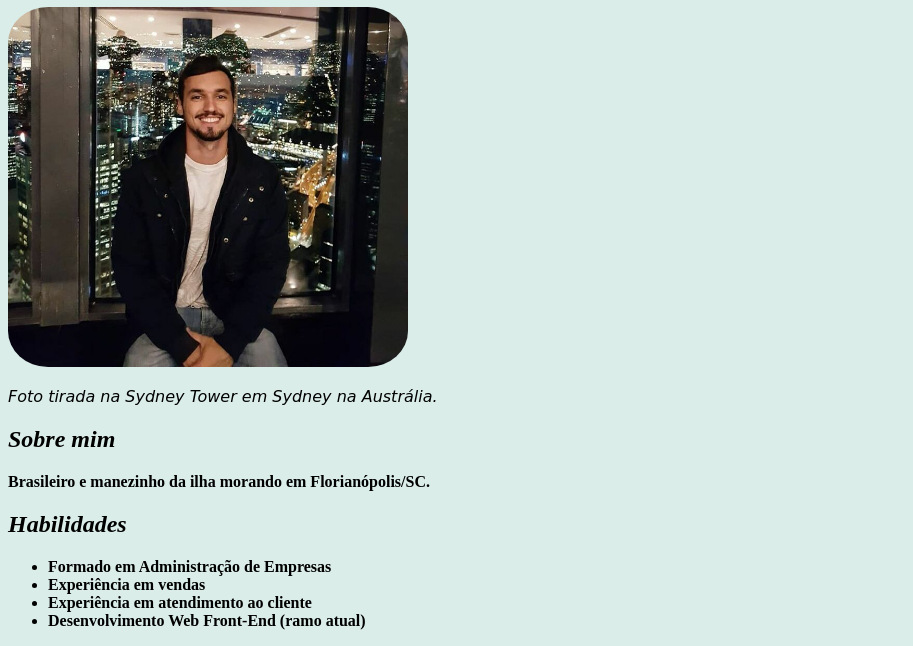
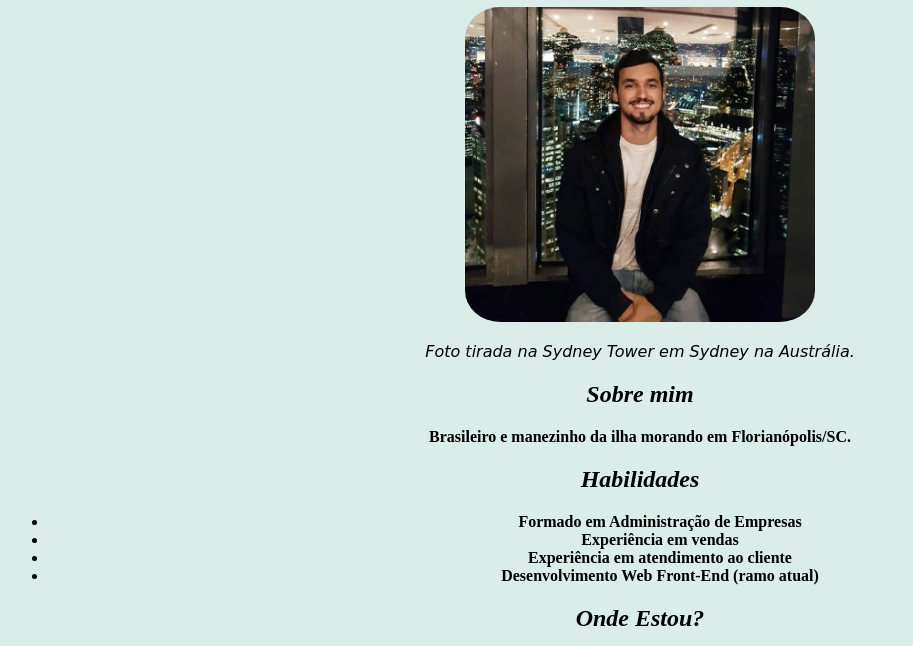
Before and after one commit to MauSDJ/mausdj.github.io, a plain HTML site: page index.html in a window 1280 px wide. Shown: the part 99-745 px from the top of the page, without its empty margins (0-913 px from the left). Drawn offline with Linux system fonts and the light colour scheme.

Commit message:
change text align and photo size

```diff
--- a/index.html
+++ b/index.html
@@ -10,6 +10,7 @@
             }
             body {
                 background-color:rgb(218, 237, 232);
+                text-align: center;
             }
             h2 {
                 font-style:italic;
@@ -32,7 +33,7 @@
     <body>
         <a href="#foto">foto</a> | <a href="#sobre">sobre</a> | <a href="#habilidades">habilidades</a> | <a href="#redes_sociais">me ache</a> | <a href="#hobby">hobby</a>
         <h1 > Maurício Silva d'Ávila Júnior</h1>
-        <img id="foto" src="images/foto_mau.jpg" alt="Maurício no topo da Sydney Tower" width="400px">
+        <img id="foto" src="images/foto_mau.jpg" alt="Maurício no topo da Sydney Tower" width="350px">
         <p class="photo_description"><em>Foto tirada na Sydney Tower em Sydney na Austrália.</em></p>
         <h2 id="sobre">Sobre mim</h2>
         <p>Brasileiro e manezinho da ilha morando em Florianópolis/SC.</p>
```
